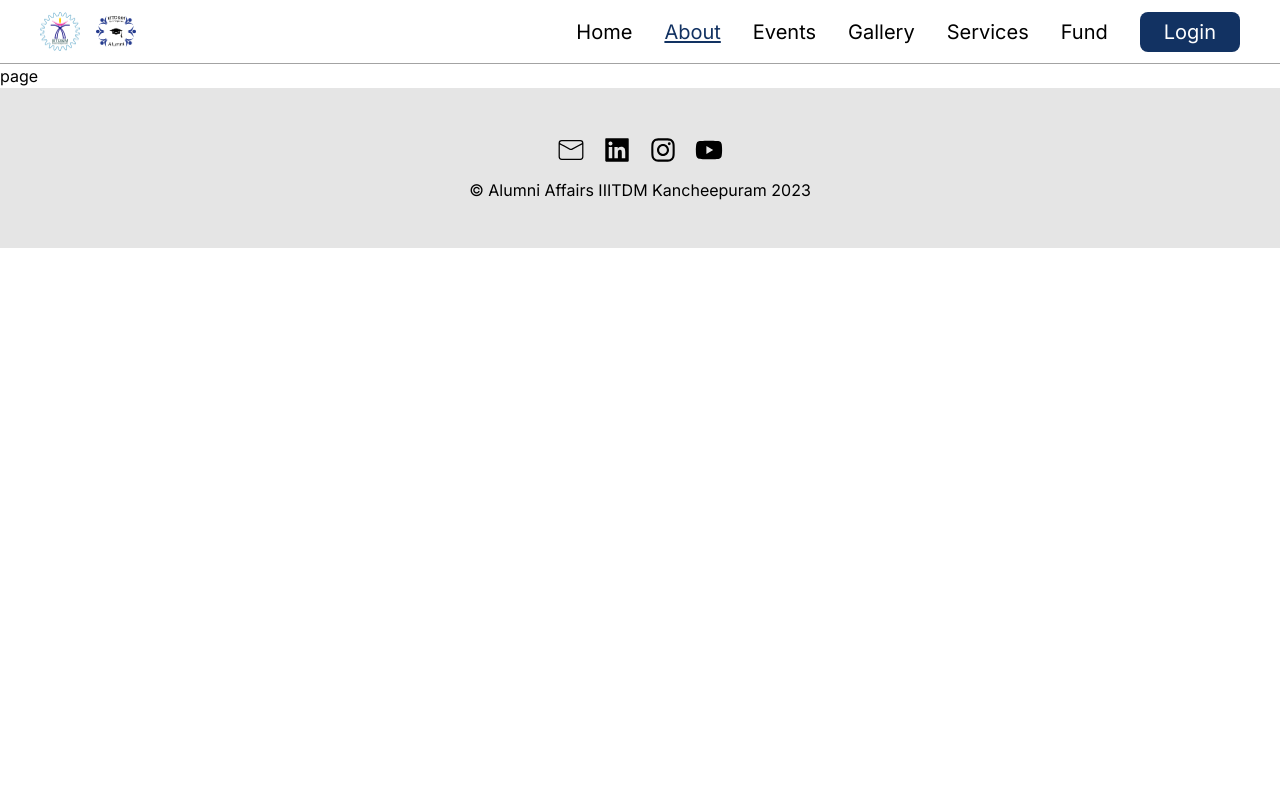
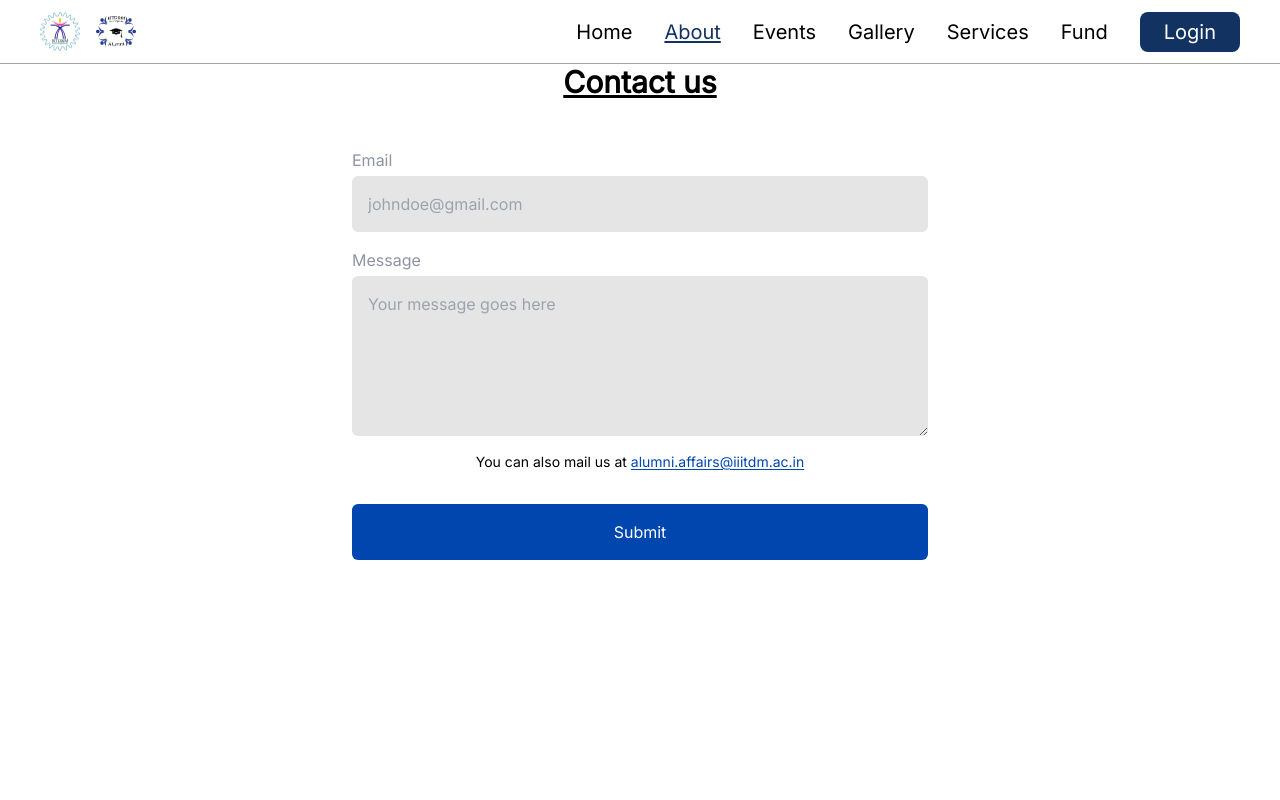
Before and after one commit to bhendi-boi/AlumniPortal, a Next.js app: page /about in a window 1280 px wide. Shown: the top 800 px of the page. Built offline with nearby package versions, Linux system fonts and the light colour scheme.

Commit message:
contact section in about route basic structure complete

```diff
--- /dev/null
+++ b/app/about/Contact.tsx
@@ -0,0 +1,74 @@
+'use client';
+import React, { FormEvent, useState } from 'react';
+
+const Contact = () => {
+  const [email, setEmail] = useState('');
+  const [message, setMessage] = useState('');
+
+  //   ! TODO
+  const handleSubmit = (e: FormEvent) => {
+    e.preventDefault();
+    console.log(message, email);
+  };
+  return (
+    <section aria-labelledby="contact" className="">
+      <header className="mx-auto mb-12 max-w-xl">
+        <h2
+          id="contact"
+          className="text-center text-3xl font-semibold underline underline-offset-2"
+        >
+          Contact us
+        </h2>
+      </header>
+      <form onSubmit={handleSubmit} className="mx-auto max-w-xl">
+        <div className="mb-4 flex flex-col gap-1">
+          <label htmlFor="email" className="text-contact-gray">
+            Email
+          </label>
+          <input
+            type="email"
+            id="email"
+            placeholder="johndoe@gmail.com"
+            value={email}
+            required
+            className="rounded-md bg-background p-4"
+            onChange={(e) => setEmail(e.currentTarget.value)}
+          />
+        </div>
+        {/* // ! clicking on label should foucs on textarea */}
+        <fieldset className="mb-4 flex flex-col gap-1">
+          <label htmlFor="message" className="text-contact-gray">
+            Message
+          </label>
+          <textarea
+            title="Your message goes here"
+            placeholder="Your message goes here"
+            value={message}
+            required
+            className="min-h-[10rem] rounded-md bg-background p-4"
+            onChange={(e) => setMessage(e.currentTarget.value)}
+          />
+        </fieldset>
+        <p className="text-center text-sm">
+          You can also mail us at{' '}
+          <a
+            href="mailto:alumni.affairs@iiitdm.ac.in"
+            target="_blank"
+            rel="norefer"
+            className="text-contact-blue underline underline-offset-2"
+          >
+            alumni.affairs@iiitdm.ac.in
+          </a>
+        </p>
+        <button
+          type="submit"
+          className="mt-8 w-full rounded-md bg-contact-blue py-4 font-medium text-white"
+        >
+          Submit
+        </button>
+      </form>
+    </section>
+  );
+};
+
+export default Contact;
--- a/app/about/page.tsx
+++ b/app/about/page.tsx
@@ -1,7 +1,12 @@
 import React from 'react';
+import Contact from './Contact';
 
 const page = () => {
-  return <div>page</div>;
+  return (
+    <main className="min-h-screen">
+      <Contact />
+    </main>
+  );
 };
 
 export default page;
--- a/tailwind.config.js
+++ b/tailwind.config.js
@@ -6,6 +6,8 @@ module.exports = {
       colors: {
         background: '#E5E5E5',
         'nav-blue': '#123262',
+        'contact-blue': '#0046AF',
+        'contact-gray': '#8D93A1',
         'secondary-text': '#727272',
       },
       fontFamily: {
```
